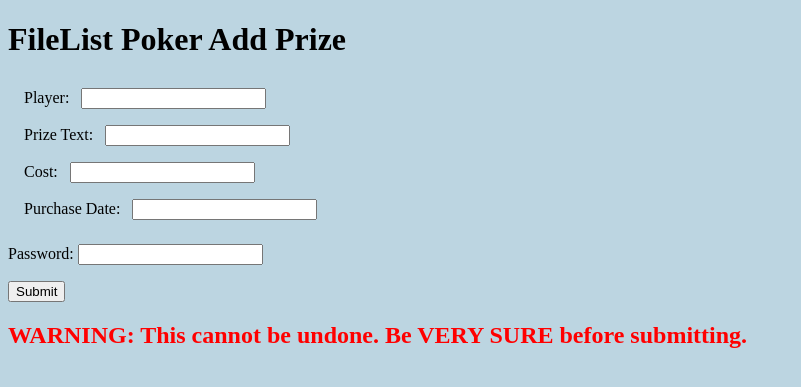
After one commit to SoboLAN/flpoker, a PHP site: page /add.prize.form.php in a window 1280 px wide. The commit adds this page. Shown: the top 387 px of the page, without its empty margins (0-801 px from the left). Run offline with PHP 8.4, Linux system fonts and the light colour scheme; tables that the repository leaves empty hold one stand-in row (values such as "Sample post").

Commit message:
- Added form for inserting prize - Cache doesn't have to be enabled on dev - Fixed a small typo

```diff
--- a/Config.class.php
+++ b/Config.class.php
@@ -23,7 +23,7 @@ class Config
 
 			'default_lang' => 'ro',
 			'enable_google_analytics' => false,
-			'enable_cache' => true,
+			'enable_cache' => false,
 			'cache_type' => 'db',
 
 			'lang_cookie_name' => 'lang',
--- /dev/null
+++ b/add.prize.form.php
@@ -0,0 +1,97 @@
+<!DOCTYPE html>
+<html>
+<head>
+<title>FileList Poker Add Prize</title>
+
+<script type="text/javascript" src="js/jquery-1.9.1.min.js"></script>
+<script type="text/javascript" src="js/jquery-ui-1.10.3.custom.min.js"></script>
+<link rel="stylesheet" href="css/dark-hive/jquery-ui-1.10.3.custom.min.css" />
+
+<style type="text/css">
+	div{
+		padding:8px;
+	}
+
+	div label {
+		padding: 8px;
+	}
+
+	body {
+		background:#BCD5E1;
+	}
+</style>
+
+</head>
+
+<?php
+require_once 'DB.class.php';
+
+$db = Database::getConnection()->getPDO ();
+
+try
+{
+	$result = $db->query (
+		'SELECT name_pokerstars ' .
+		'FROM players ' .
+		'WHERE name_pokerstars IS NOT NULL ' .
+		'ORDER BY name_pokerstars ASC');
+}
+catch (PDOException $e)
+{
+	die ('There was an error: ' . $e->getMessage());
+}
+
+$names = array();
+foreach ($result as $name)
+{
+	$names[] = $name->name_pokerstars;
+
+}
+
+$nameList = 'var availableNames = ["' . implode ('", "', $names) . '"];';
+
+?>
+
+<body>
+
+<h1>FileList Poker Add Prize</h1>
+
+<script type="text/javascript">
+
+$(document).ready(function()
+{
+	<?php echo $nameList; ?>
+
+	$('#player').autocomplete({source: availableNames});
+
+	$('#purchasedate').datepicker ({dateFormat: 'yy-mm-dd'});
+});
+</script>
+
+<form action="add.prize.execute.php" method="POST" target="_blank">
+	<div>
+		<label>Player: </label>
+		<input type="text" name="player" id="player" value="" />
+	</div>
+	<div>
+		<label>Prize Text: </label>
+		<input type="text" name="prize" id="prize" value="" />
+	</div>
+	<div>
+		<label>Cost: </label>
+		<input type="text" name="cost" id="cost" value="" />
+	</div>
+	<div>
+		<label>Purchase Date: </label>
+		<input type="text" name="purchasedate" id="purchasedate" value="" />
+	</div>
+	<p>
+		<label>Password: </label>
+		<input type='password' name='flpokerpassword' id='flpokerpassword' value ='' />
+	</p>
+	<input type='submit' value='Submit' id='submitbutton' />
+</form>
+<h2 style="font-weight:bold; color: red">WARNING: This cannot be undone. Be VERY SURE before submitting.</h2>
+
+</body>
+</html>
--- a/add.result.form.php
+++ b/add.result.form.php
@@ -1,7 +1,7 @@
 <!DOCTYPE html>
 <html>
 <head>
-<title>jQuery add / remove textbox example</title>
+<title>FileList Poker Add Result</title>
 
 <script type="text/javascript" src="js/jquery-1.9.1.min.js"></script>
 <script type="text/javascript" src="js/jquery-ui-1.10.3.custom.min.js"></script>
```
Also changed, not shown: add.prize.execute.php (added, +52 -0 lines).
